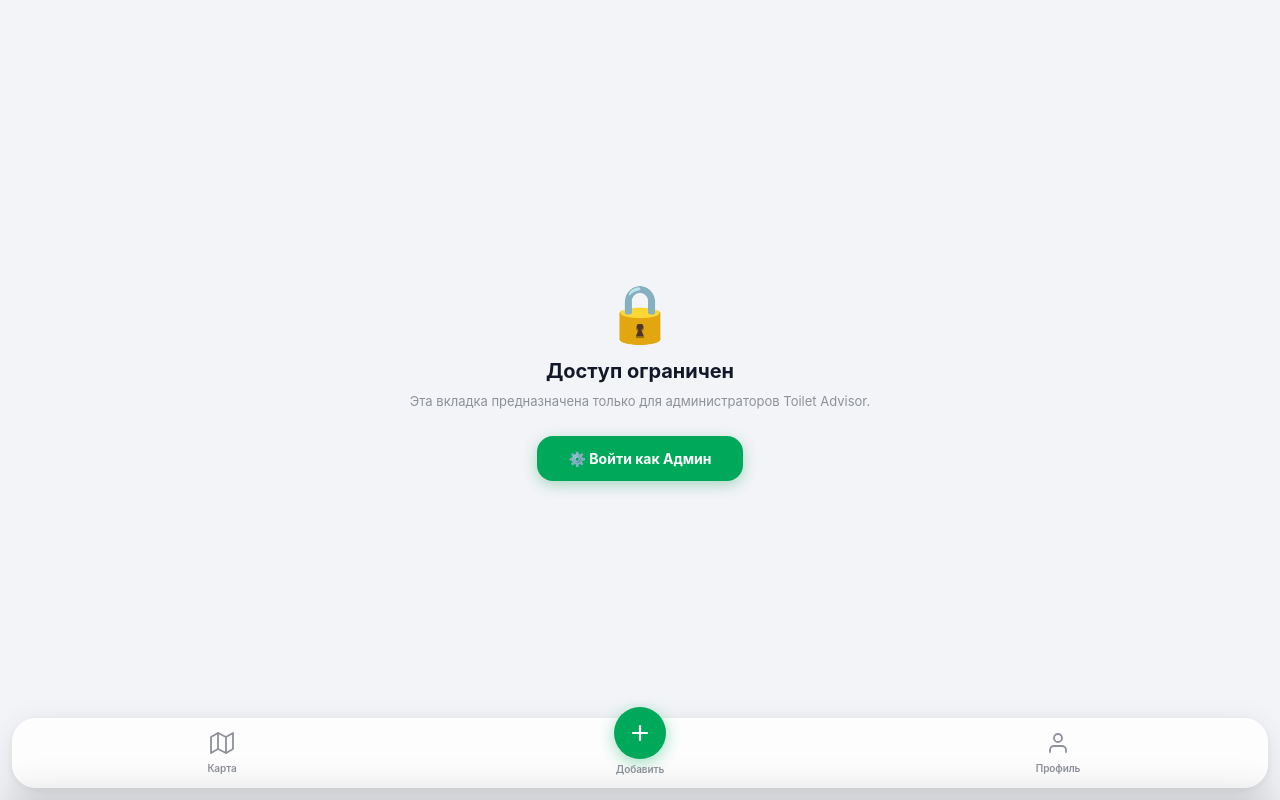
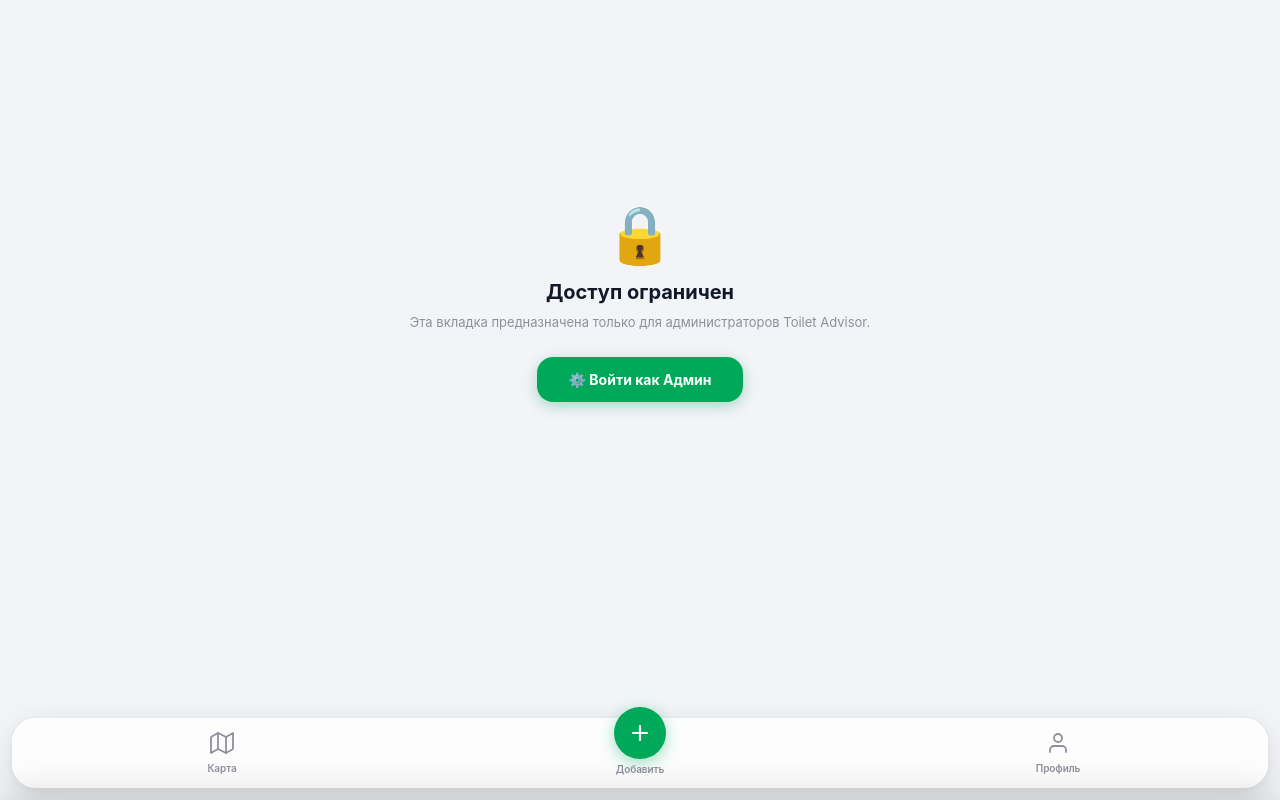
Before and after one commit to ste1lgod/ToiletAdvisor-app, a website: page index.html in a window 1280 px wide. Both pictures are taken after a click on the element "Добавить". Drawn offline with Linux system fonts and the light colour scheme.

Commit message:
auto: agent file changes (2026-07-09 10:12:36)

```diff
--- a/index.html
+++ b/index.html
@@ -689,8 +689,8 @@ body.dark .phoneCode{background:#2d3142;}
 /* Admin denied */
 #adminDeniedScreen{
   padding-left:24px;padding-right:24px;gap:0;text-align:center;
-  justify-content:center;
-  padding-top:calc(env(safe-area-inset-top,0px) + 60px);
+  justify-content:flex-start;
+  padding-top:calc(env(safe-area-inset-top,0px) + 25vh);
   padding-bottom:calc(var(--nav-offset) + 16px);
 }
 #adIcon{font-size:56px;margin-bottom:12px;}
```
